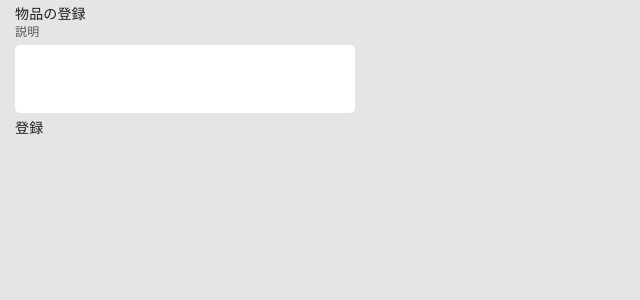
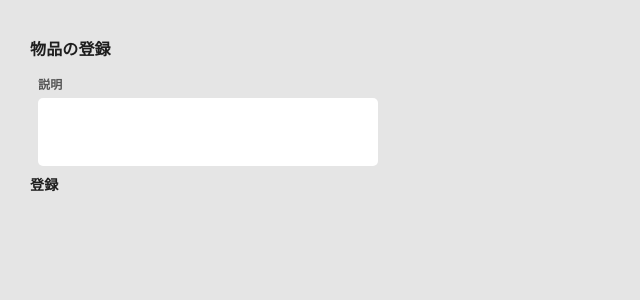
Before and after one commit to sohosai/qr-frontend, a Next.js app: page /fixtures/register in a window 1280 px wide. Shown: the top 300 px of the page, without its empty margins (0-640 px from the left). Built offline with nearby package versions, Linux system fonts and the light colour scheme.

Commit message:
📝 スタイルを修正

```diff
--- a/src/pages/fixtures/register.tsx
+++ b/src/pages/fixtures/register.tsx
@@ -19,10 +19,15 @@ const theme = createTheme({
 const StyledMain = styled.main.withConfig({
   displayName: "StyledMain",
 })`
-  margin: 4px 15px;
+  margin: 4px 30px;
+  font-weight: 700;
   h1 {
-    font-size: 16px
-    wont-weight: bold;
+    margin-top: 39px;
+    margin-bottom: 15px;
+    font-size: 16px;
+  }
+  div {
+    margin: 4px;
   }
 `;
 
```
